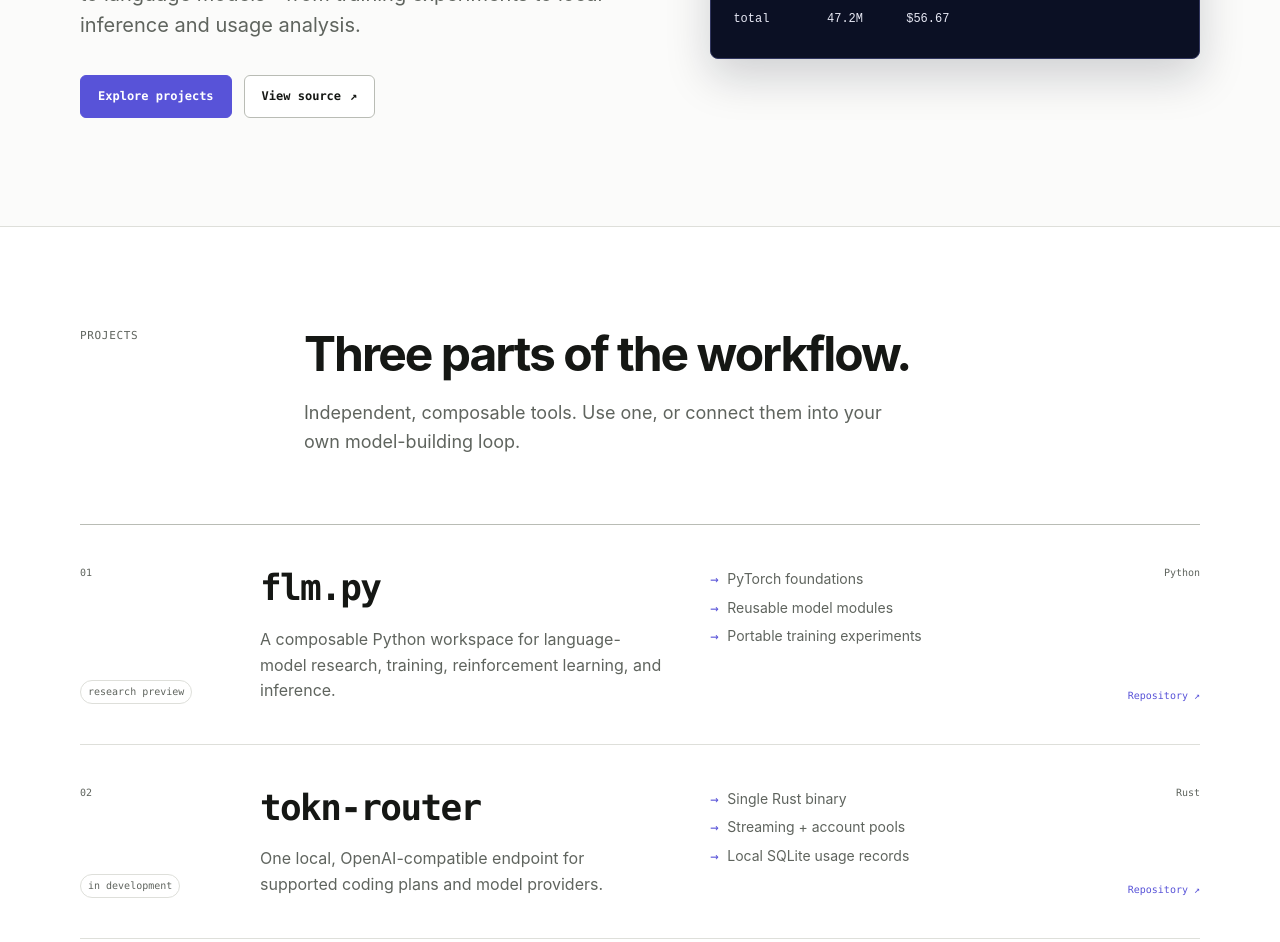
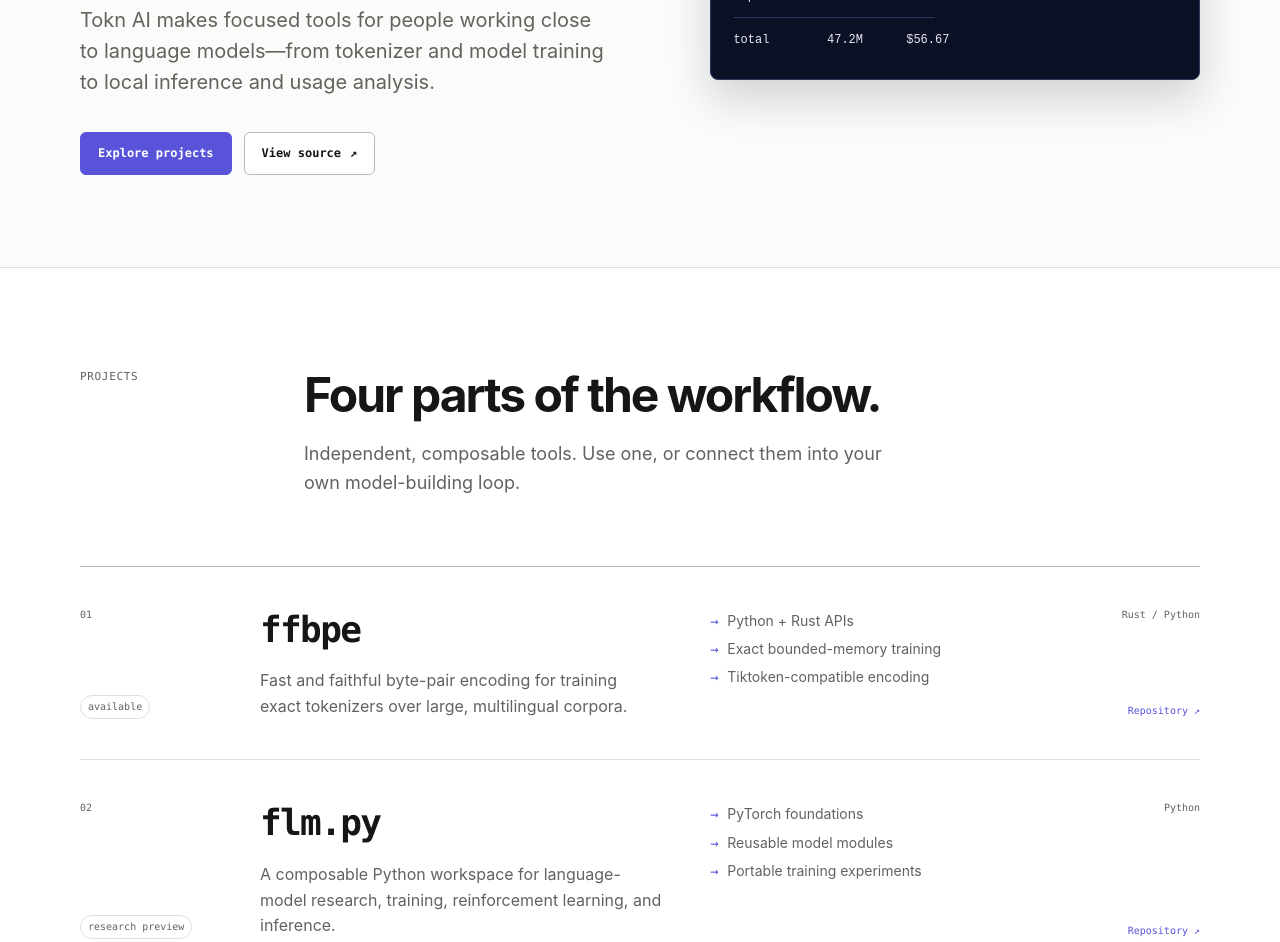
Before and after one commit to tokn-ai/tokn-ai.github.io, an Astro site: page / in a window 1280 px wide. Shown: the part 509-1451 px from the top of the page. Built offline with nearby package versions, Linux system fonts and the light colour scheme; Astro itself is replaced by a stand-in of ours.

Commit message:
feat: add ffbpe tokenizer project to homepage

```diff
--- a/src/pages/index.astro
+++ b/src/pages/index.astro
@@ -4,6 +4,20 @@ import Brand from "../components/Brand.astro";
 const products = [
   {
     index: "01",
+    name: "ffbpe",
+    status: "available",
+    summary:
+      "Fast and faithful byte-pair encoding for training exact tokenizers over large, multilingual corpora.",
+    points: [
+      "Python + Rust APIs",
+      "Exact bounded-memory training",
+      "Tiktoken-compatible encoding",
+    ],
+    language: "Rust / Python",
+    href: "https://github.com/tokn-ai/ffbpe",
+  },
+  {
+    index: "02",
     name: "flm.py",
     status: "research preview",
     summary:
@@ -13,7 +27,7 @@ const products = [
     href: "https://github.com/tokn-ai/flm.py",
   },
   {
-    index: "02",
+    index: "03",
     name: "tokn-router",
     status: "in development",
     summary:
@@ -23,7 +37,7 @@ const products = [
     href: "https://github.com/agentic-rs/tokn",
   },
   {
-    index: "03",
+    index: "04",
     name: "llm-tokei",
     status: "available",
     summary:
@@ -42,7 +56,7 @@ const products = [
     <meta name="viewport" content="width=device-width" />
     <meta
       name="description"
-      content="Tokn AI builds open-source tools for training models, routing inference, and understanding coding-agent usage."
+      content="Tokn AI builds open-source tools for training tokenizers and models, routing inference, and understanding coding-agent usage."
     />
     <meta name="theme-color" content="#fbfbfa" />
     <link rel="icon" href="/favicon.svg" type="image/svg+xml" />
@@ -53,7 +67,7 @@ const products = [
     <meta property="og:title" content="Tokn AI — Open tools for AI systems" />
     <meta
       property="og:description"
-      content="Build models, route inference, and measure agent usage."
+      content="Train tokenizers and models, route inference, and measure agent usage."
     />
     <meta property="og:url" content="https://tokn-ai.dev/" />
     <meta property="og:image" content="https://tokn-ai.dev/og.png" />
@@ -65,7 +79,7 @@ const products = [
     <meta name="twitter:title" content="Tokn AI — Open tools for AI systems" />
     <meta
       name="twitter:description"
-      content="Build models, route inference, and measure agent usage."
+      content="Train tokenizers and models, route inference, and measure agent usage."
     />
     <meta name="twitter:image" content="https://tokn-ai.dev/og.png" />
     <meta name="generator" content={Astro.generator} />
@@ -90,10 +104,11 @@ const products = [
       <section class="hero container">
         <div class="hero-copy">
           <p class="overline"><span class="status-dot"></span> Open source / local first</p>
-          <h1>Build, route, and measure AI systems.</h1>
+          <h1>Tokenize, build, route, and measure AI systems.</h1>
           <p class="lede">
             Tokn AI makes focused tools for people working close to language
-            models—from training experiments to local inference and usage analysis.
+            models—from tokenizer and model training to local inference and
+            usage analysis.
           </p>
           <div class="hero-actions">
             <a class="button primary" href="#projects">Explore projects</a>
@@ -132,7 +147,7 @@ total        47.2M      $56.67</code></pre>
           <div class="section-intro">
             <p class="overline">Projects</p>
             <div>
-              <h2>Three parts of the workflow.</h2>
+              <h2>Four parts of the workflow.</h2>
               <p>
                 Independent, composable tools. Use one, or connect them into
                 your own model-building loop.
```
Also changed, not shown: design/tokn-icon-v7.png (added), design/tokn-lockup-v7.png (added), public/logo-icon.png (added), public/og.png, public/og.svg.
